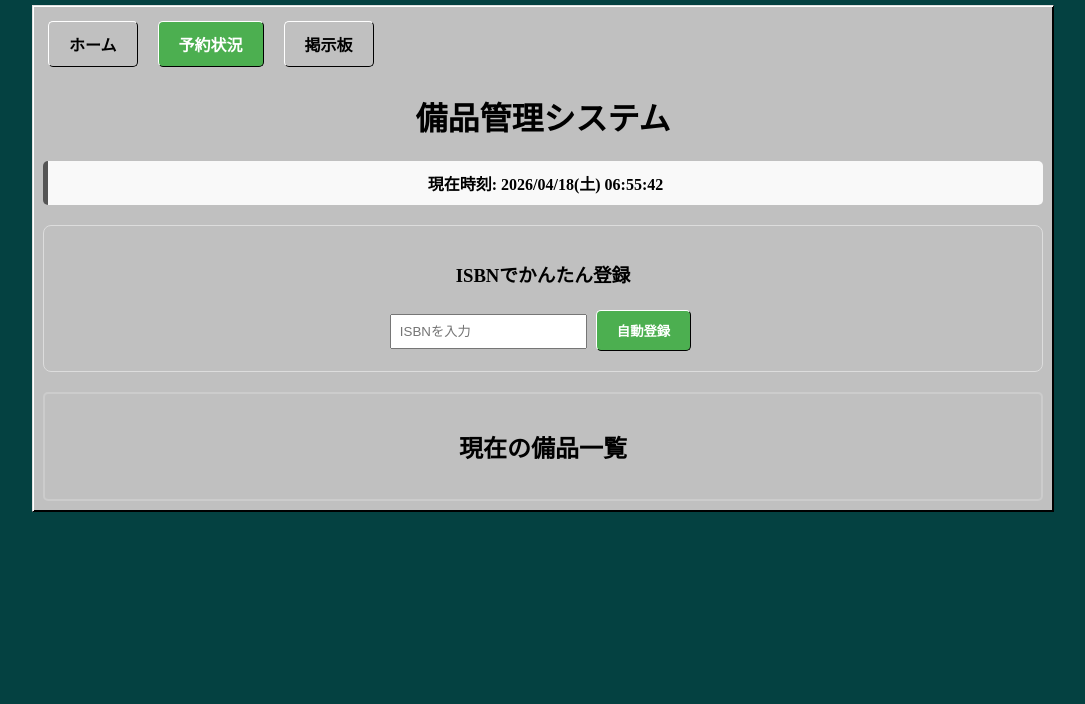
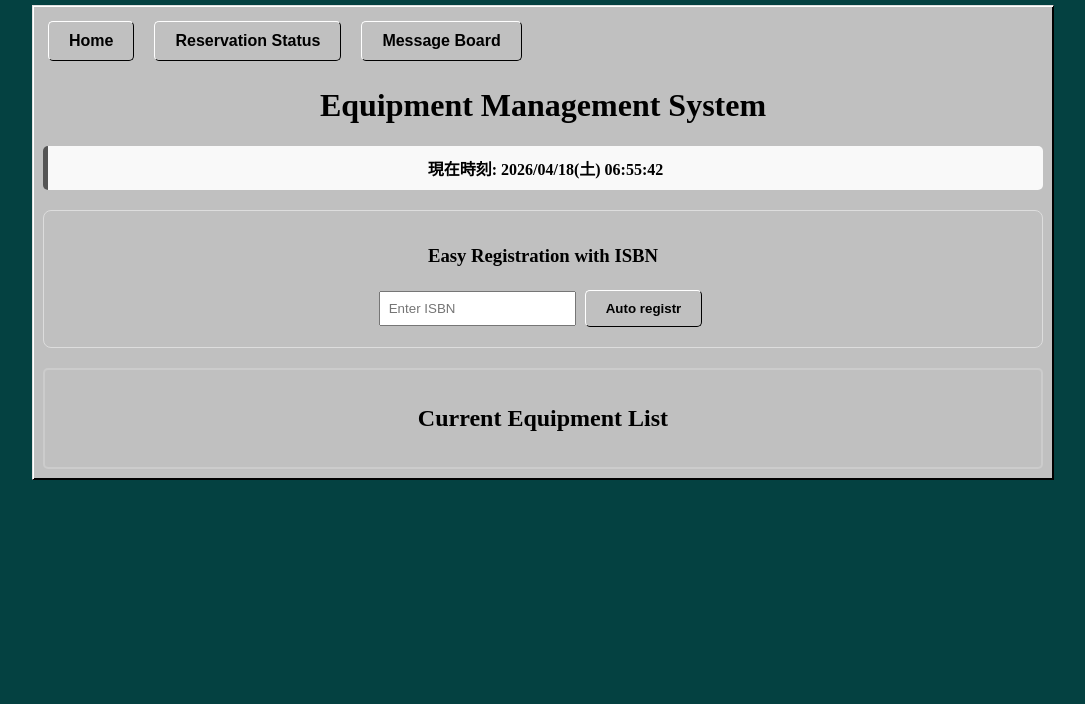
Before and after one commit to atsdadsas/book_maneger, a Flask app: page /index2 in a window 1280 px wide. Shown: the top 704 px of the page, without its empty margins (97-1182 px from the left). Run offline with Flask 3, Linux system fonts and the light colour scheme.

Commit message:
UI調整,illstration作成

```diff
--- a/app.py
+++ b/app.py
@@ -246,9 +246,9 @@ def practice():
 def cg():
     return render_template("cg.html")
 
-@app.route("/ship")
-def ship():
-    return render_template("ship.html")
+@app.route("/il")
+def il():
+    return render_template("il.html")
 
 @app.route('/login', methods=['GET', 'POST'])
 def login():
--- a/static/test.css
+++ b/static/test.css
@@ -63,6 +63,11 @@
     flex-direction: column;
     width: 1000px;
     padding-left: 50px;
+}
+.nav-buttons {
+    margin-bottom: 20px;
+    display: flex; gap: 10px;
+    flex-wrap: wrap;
 }
 
 .frame {
--- a/templates/index.html
+++ b/templates/index.html
@@ -13,10 +13,10 @@
                     margin: 0;
                     padding: 0;
                 }
-        .book-list-section { border: 2px solid #ccc; padding: 15px; border-radius: 5px; margin-top: 20px; }
+        .book-list-section { border: 2px solid #555; padding: 15px; border-radius: 5px; margin-top: 20px; }
         ul { list-style: none; padding: 0; }
         .status-badge { font-weight: bold; margin-left: 10px; color: #555; }
-        .nav-buttons { margin-bottom: 20px; display: flex; gap: 10px; flex-wrap: wrap; }
+
         #realtime-clock { padding: 20px; border-radius: 5px; border-left: 5px solid #555; font-weight: bold;    font-family: "MS UI Gothic"; }
         .delete-btn { background: none; border: none; color: #ff4444; cursor: pointer; font-size: 0.8em; margin-left: 10px; text-decoration: underline; }
         .next-page-container { text-align: center; margin-top: 30px; }
--- a/templates/index2.html
+++ b/templates/index2.html
@@ -17,25 +17,25 @@
 <body>
     <div class="container">
         <div class="nav-buttons">
-            <a href="/" class="btn btn-gray">ホーム</a>
-            <a href="/history" class="btn btn-green">予約状況</a>
-            <a href="/talk" class="btn btn-gray">掲示板</a>
+            <a href="/" class="btn btn-gray">Home</a>
+            <a href="/history" class="btn btn-gray">Reservation Status</a>
+            <a href="/talk" class="btn btn-gray">Message Board</a>
         </div>
 
-        <h1>備品管理システム</h1>
+        <h1>Equipment Management System</h1>
 
         <div id="realtime-clock">時刻を読み込み中...</div>
 
         <div style="margin: 20px 0; padding: 15px; border: 1px solid #ddd; border-radius: 8px;">
-            <h3>ISBNでかんたん登録</h3>
+            <h3>Easy Registration with ISBN</h3>
             <form action="/add_by_isbn" method="POST">
-                <input type="text" name="isbn" placeholder="ISBNを入力" required style="padding: 8px;">
-                <button type="submit" class="btn btn-green">自動登録</button>
+                <input type="text" name="isbn" placeholder="Enter ISBN" required style="padding: 8px;">
+                <button type="submit" class="btn btn-gray">Auto registr</button>
             </form>
         </div>
 
         <div class="book-list-section">
-            <h2>現在の備品一覧</h2>
+            <h2>Current Equipment List</h2>
             <ul>
                 {% for book in books %}
                 <li style="display: flex; align-items: center; margin-bottom: 15px; border-bottom: 1px solid #eee; padding-bottom: 10px;">
@@ -43,7 +43,7 @@
                         {% if book.thumbnail %}
                             <img src="{{ book.thumbnail }}" alt="表紙" style="width: 50px; border-radius: 4px;">
                         {% else %}
-                            <div style="width: 50px; height: 70px; background: #eee; display: flex; align-items: center; justify-content: center; font-size: 10px; color: #999;">No Image</div>
+                            <div style="width: 50px; height: 70px; background:rgb(128, 128, 128); display: flex; align-items: center; justify-content: center; font-size: 10px; color: #999;">No Image</div>
                         {% endif %}
                     </div>
 
```
Also changed, not shown: static/il.css (added, +29 -0 lines), templates/il.html (renamed from templates/ship.html, +4 -4 lines), templates/practice.html (+16 -7 lines), templates/talk.html (+7 -7 lines).
